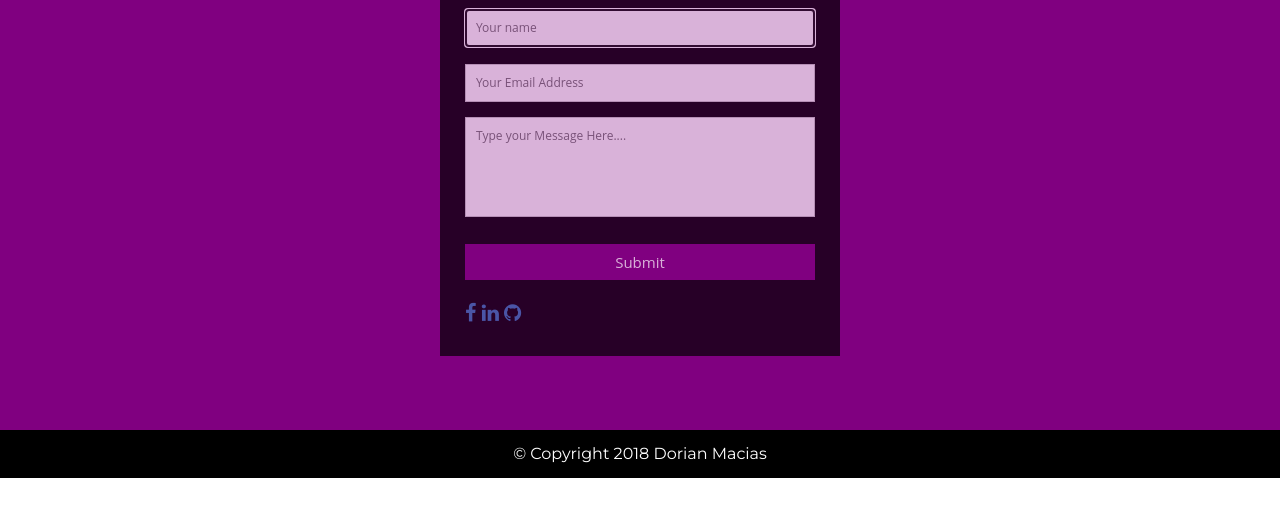
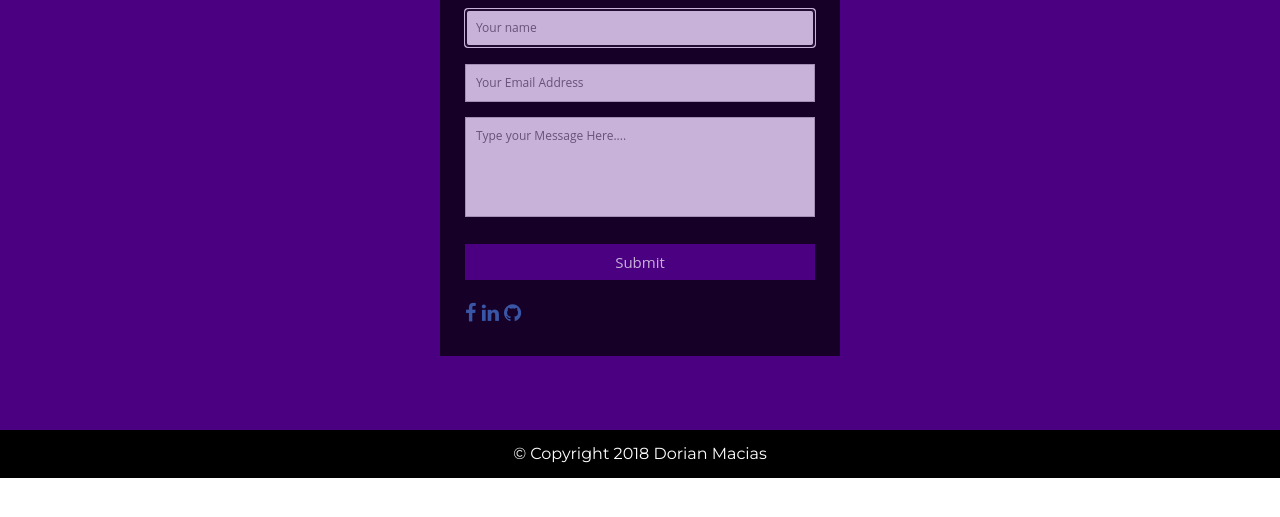
Before and after one commit to dorianinc/Bootstrap-Portfolio, a plain HTML site: page contact.html in a window 1280 px wide. Shown: the part 255-772 px from the top of the page. Drawn offline with nearby package versions, Linux system fonts and the light colour scheme.

Commit message:
Add files via upload

```diff
--- a/contact.html
+++ b/contact.html
@@ -63,7 +63,7 @@
   #main {
   transition: margin-left .5s;
   padding: 0px;
-  background-color: #800080;
+  background-color: #4B0082;
 
   }
 
@@ -85,7 +85,7 @@
   .margin {margin-bottom: 95px;}
 
   .contact-page {
-  background-color: #800080;
+  background-color: #4B0082;
   background-size: 100% 100%;
   padding-top: 20px;
   padding-bottom: 24px;
@@ -162,7 +162,7 @@ fieldset {
 	cursor:pointer;
 	width:100%;
 	border:none;
-	background: #800080;
+	background: #4B0082;
 	color:#FFF;
 	margin:0 0 5px;
 	padding:10px;
```
